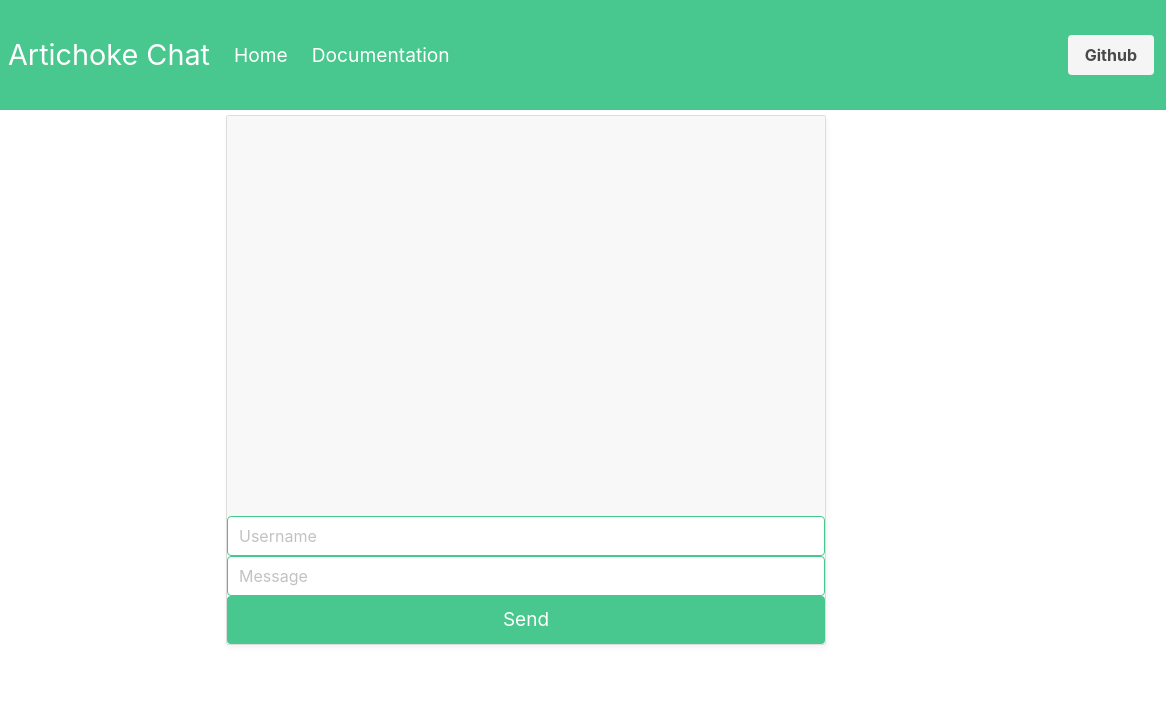
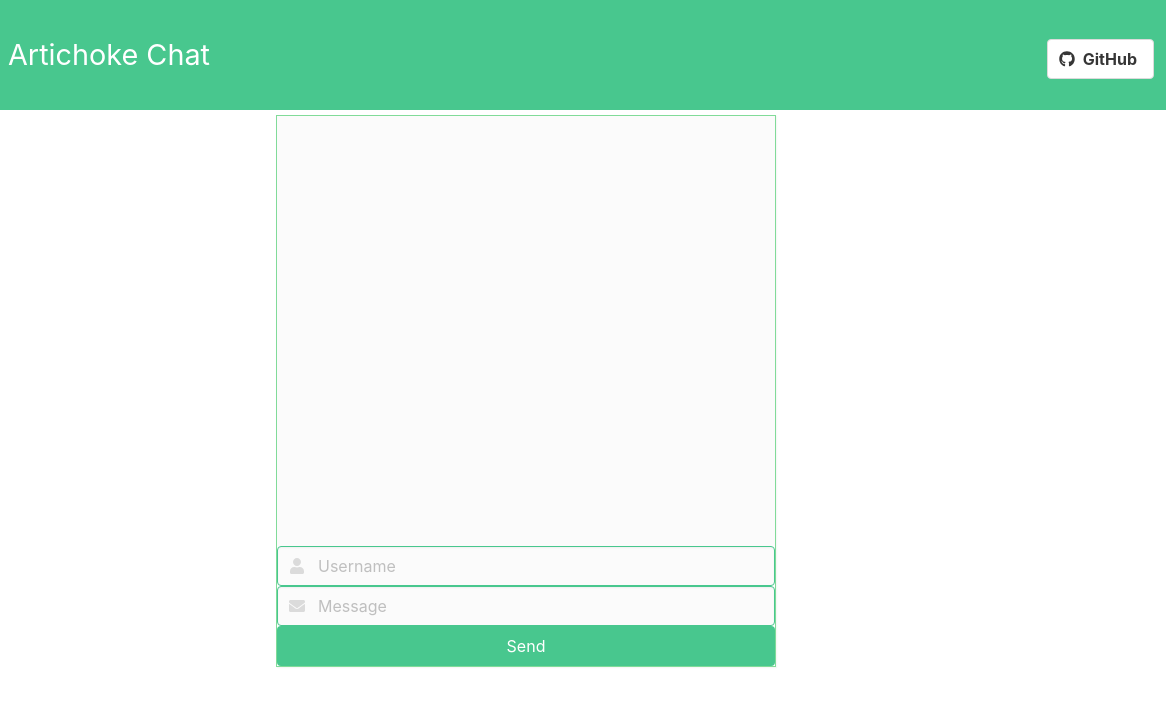
Before and after one commit to irevenko/web-chat, a website: page front-end/index.html in a window 1280 px wide. Shown: the full height of the page, 114-1280 px from the left. Drawn offline with nearby package versions, Linux system fonts and the light colour scheme; no server answers.

Commit message:
Update front-end

```diff
--- a/front-end/chat.js
+++ b/front-end/chat.js
@@ -5,6 +5,7 @@ const user = document.getElementById('user-name');
 const button = document.getElementById('send-button');
 const output = document.getElementById('display-message');
 const indicator = document.getElementById('indicator');
+const chatWindow = document.getElementById('chat-window');
 
 button.addEventListener('click', () => {
     socket.emit('chat', {
@@ -21,8 +22,10 @@ message.addEventListener('keypress', () => {
 socket.on('chat', (data) => {
     indicator.innerHTML = '';
     output.innerHTML += `<p><strong>${data.user}</strong>: ${data.message}</p>`;
+    chatWindow.scrollTop = chatWindow.scrollHeight;
 });
 
 socket.on('is_typing', (data) => {
     indicator.innerHTML = `<p><u>${data} is typing</u></p>`;
+    chatWindow.scrollTop = chatWindow.scrollHeight;
 });
--- a/front-end/index.html
+++ b/front-end/index.html
@@ -1,18 +1,19 @@
+
+
 <!DOCTYPE html>
 <html lang="en">
-
   <head>
     <meta charset="UTF-8">
     <meta name="viewport" content="width=device-width, initial-scale=1">
     <title>Artichoke Chat</title>
     <script src="https://cdnjs.cloudflare.com/ajax/libs/socket.io/2.3.0/socket.io.js"></script>
+    <script defer src="https://use.fontawesome.com/releases/v5.3.1/js/all.js"></script>
     <script src="chat.js" defer></script>
     <script src="index.js" defer></script>
     <link rel="stylesheet" href="https://cdn.jsdelivr.net/npm/bulma@0.8.0/css/bulma.min.css">
     <link rel="stylesheet" href="style.css">
     <link rel="shortcut icon" type="image/x-icon" href="images/artichoke.ico" />
   </head>
-
   <body>
     <header>
       <nav class="navbar is-success" role="navigation" aria-label="main navigation">
@@ -26,15 +27,15 @@
           </a>
         </div>
         <div id="navbarBasicExample" class="navbar-menu">
-                <div class="navbar-start">
-                    <a id="home" class="navbar-item" href="https://www.google.com/search?client=firefox-b-d&q=artichoke" target="_blank"> Home </a>
-                    <a id="docs" class="navbar-item" href="file:///home/irevenko/Documents/ArtichokeChat/front-end/index.html"> Documentation </a>
-                </div>
           <div class="navbar-end">
             <div class="navbar-item">
               <div class="buttons">
-                            <a class="button is-light" href="https://github.com/irevenko/ArtichokeChat" target="_blank">
-                                <strong>Github</strong>
+                <p class="buttons">
+                  <a class="button is-normal" href="https://github.com/irevenko/ArtichokeChat" target="_blank">
+                  <span class="icon">
+                  <i class="fab fa-github"></i>
+                  </span>
+                  <span><strong>GitHub</strong></span>
                   </a>
               </div>
             </div>
@@ -49,12 +50,21 @@
             <div id="display-message"></div>
             <div id="indicator"></div>
           </div>
-                <input id="user-name" class="input is-success" type="text" placeholder="Username" name="user">
-                <input id="message-text" class="input is-success" type="text" placeholder="Message" name="message" onkeydown="submit()">
-                <button id="send-button" class="button is-success">Send</button>
+          <div class="control has-icons-left has-icons-right">
+            <input id="user-name" class="input is-success" type="text" placeholder="Username" name="user" maxlength="20">
+            <span class="icon is-small is-left">
+            <i class="fas fa-user"></i>
+            </span>
+          </div>
+          <div class="control has-icons-left has-icons-right">
+            <input id="message-text" class="input is-success" type="text" placeholder="Message" name="message" onkeydown="submit()" maxlength="200">
+            <span class="icon is-small is-left">
+            <i class="fas fa-envelope"></i>
+            </span>
+          </div>
+          <button id="send-button" class="button is-success is-fullwidth is-normal">Send</button>
         </div>
       </section>
     </main>
   </body>
-
 </html>
--- a/front-end/style.css
+++ b/front-end/style.css
@@ -3,17 +3,18 @@
 }
 
 #artichoke-chat {
-    max-width: 600px;
+    max-width: 500px;
     margin: 5px auto;
-    border: 1px solid #ddd;
-    box-shadow: 1px 3px 5px rgba(0, 0, 0, 0.05);
-    border-radius: 2px;
+    border: 1px solid #81db99;
+    box-shadow: 1px 1px 1px rgba(100, 100, 100, 0.05);
 }
 
 #chat-window {
-    height: 400px;
+    height: 430px;
+    word-wrap: break-word;
     overflow: auto;
-    background: #f8f8f8;
+    min-height: 100%;
+    background: #fbfbfb;
 }
 
 #display-message p {
@@ -33,34 +34,16 @@
     color: #32a852;
 }
 
-label {
-    box-sizing: border-box;
-    display: block;
-    padding: 10px 20px;
+#message-text {
+    background: #fbfbfb;
 }
 
-input {
-    padding: 10px 20px;
-    box-sizing: border-box;
-    background: #eee;
-    border: 0;
-    display: block;
-    width: 100%;
-    background: #fff;
-    border-bottom: 1px solid #eee;
-    font-size: 16px;
+#user-name {
+    background: #fbfbfb;
 }
 
-#send-button {
-    color: #fff;
-    font-size: 19px;
-    width: 100%;
+@media only screen and (max-width: 1000px) {
+    [class*="button"] {
+        width: 100%;
+    }
 }
-
-#docs {
-    font-size: larger;
-}
-
-#home {
-    font-size: larger;
-}
```
Also changed, not shown: server.js (+4 -6 lines), README.md. Lines whose indentation alone changed are shown as unchanged.
